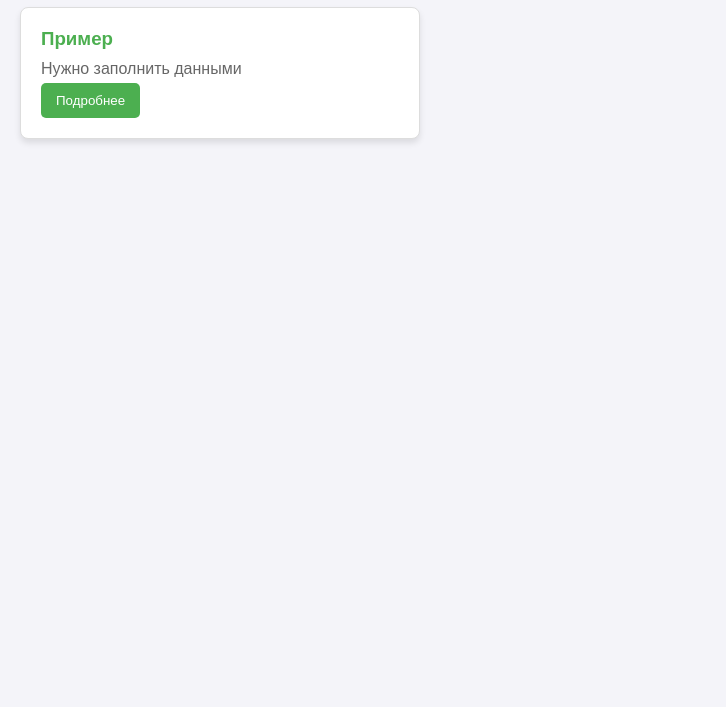
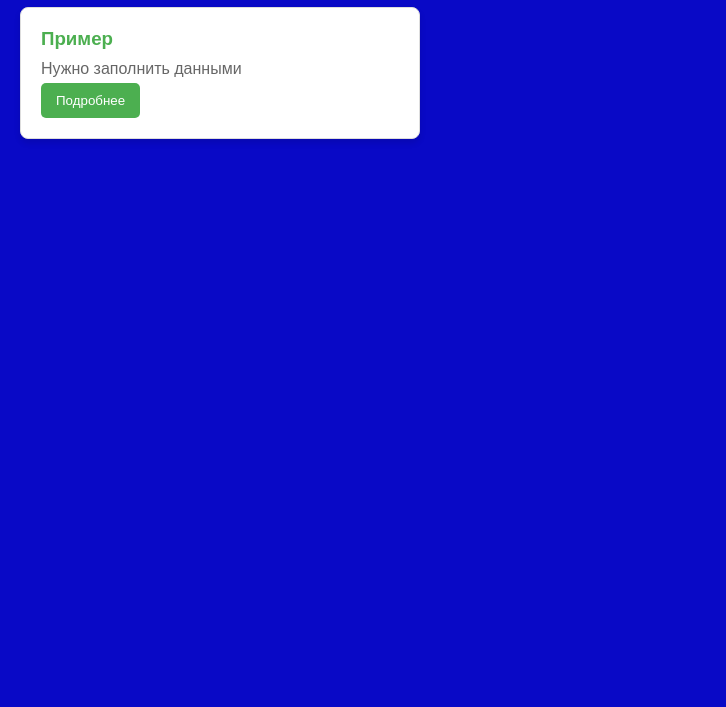
Before and after one commit to AnisimovStas/task2, a plain HTML site: page index.html in a window 1280 px wide. Shown: the part 93-800 px from the top of the page, without its empty margins (0-726 px from the left). Drawn offline with Linux system fonts and the light colour scheme.

Commit message:
Change background

```diff
--- a/index.html
+++ b/index.html
@@ -7,7 +7,7 @@
     <style>
         body {
             font-family: Arial, sans-serif;
-            background-color: #f4f4f9;
+            background-color: #0909c6;
             margin: 0;
             padding: 20px;
             color: #333;
```
